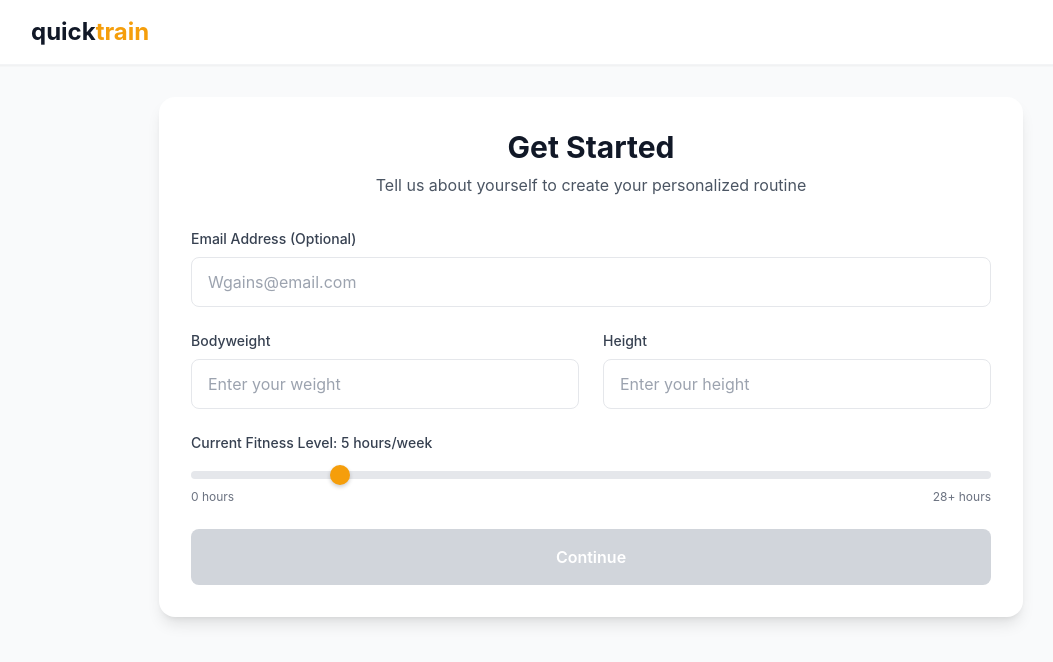
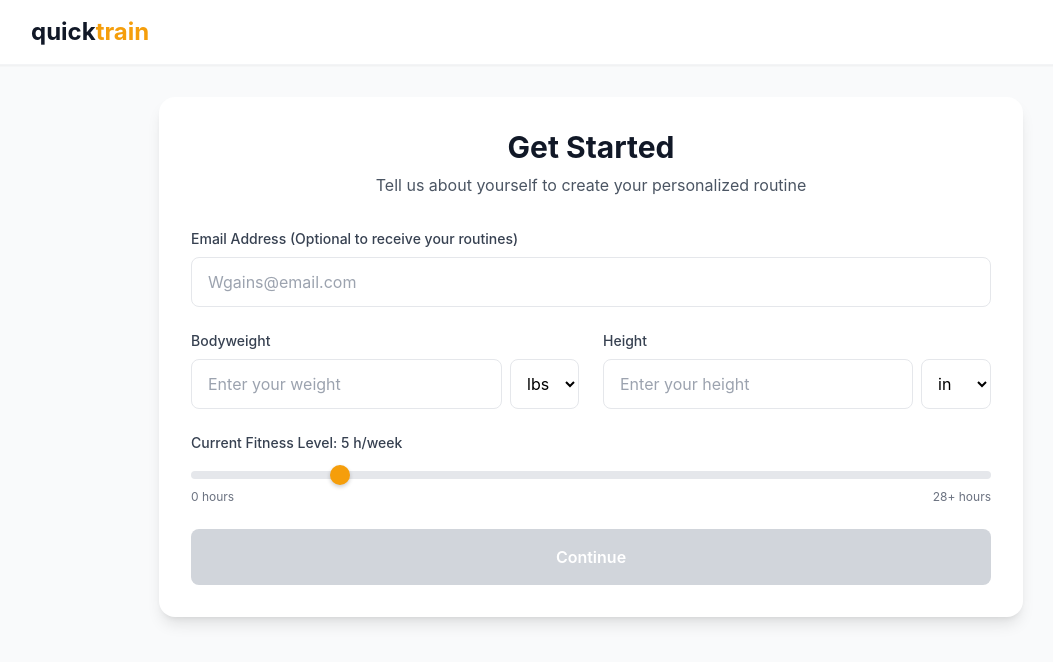
Before and after one commit to yourlocaljosh/quicktrain, a React (Vite) app: page / in a window 1280 px wide. Shown: the top 662 px of the page, without its empty margins (49-1102 px from the left). Built offline with nearby package versions, Linux system fonts and the light colour scheme.

Commit message:
Add unit selection support

```diff
--- a/src/app.jsx
+++ b/src/app.jsx
@@ -6,7 +6,9 @@ const App = () => {
   const [userData, setUserData] = useState({
     email: '',
     bodyweight: '',
+    bodyweightUnit: 'lbs',
     height: '',
+    heightUnit: 'in',
     fitnessLevel: 5
   });
   const [selectedGoal, setSelectedGoal] = useState('');
@@ -28,7 +30,9 @@ const App = () => {
     setUserData({
       email: '',
       bodyweight: '',
+      bodyweight: 'lbs',
       height: '',
+      heightUnit: 'in',
       fitnessLevel: 5
     });
     setSelectedGoal('');
@@ -74,11 +78,10 @@ const App = () => {
                 <h2 className="text-3xl font-bold text-gray-900 mb-2">Get Started</h2>
                 <p className="text-gray-600">Tell us about yourself to create your personalized routine</p>
               </div>
-
               <div className="space-y-6">
                 <div>
                   <label className="block text-sm font-medium text-gray-700 mb-2">
-                    Email Address (Optional)
+                    Email Address (Optional to receive your routines)
                   </label>
                   <input
                     type="email"
@@ -88,37 +91,57 @@ const App = () => {
                     placeholder="Wgains@email.com"
                   />
                 </div>
+
                 <div className="grid grid-cols-1 md:grid-cols-2 gap-6">
                   <div>
                     <label className="block text-sm font-medium text-gray-700 mb-2">
                       Bodyweight
                     </label>
+                    <div className="flex space-x-2">
                       <input
                         type="number"
                         value={userData.bodyweight}
                         onChange={(e) => handleInputChange('bodyweight', e.target.value)}
-                      className="w-full px-4 py-3 border border-gray-200 rounded-lg focus:ring-2 focus:ring-amber-500 focus:border-transparent"
+                        className="flex-grow px-4 py-3 border border-gray-200 rounded-lg focus:ring-2 focus:ring-amber-500 focus:border-transparent"
                         placeholder="Enter your weight"
                       />
+                      <select
+                        value={userData.bodyweightUnit || 'lbs'}
+                        onChange={(e) => handleInputChange('bodyweightUnit', e.target.value)}
+                        className="px-3 py-3 border border-gray-200 rounded-lg focus:ring-2 focus:ring-amber-500 focus:border-transparent bg-white"
+                      >
+                        <option value="lbs">lbs</option>
+                        <option value="kg">kg</option>
+                      </select>
                     </div>
-
+                  </div>
                   <div>
                     <label className="block text-sm font-medium text-gray-700 mb-2">
                       Height
                     </label>
+                    <div className="flex space-x-2">
                       <input
                         type="number"
                         value={userData.height}
                         onChange={(e) => handleInputChange('height', e.target.value)}
-                      className="w-full px-4 py-3 border border-gray-200 rounded-lg focus:ring-2 focus:ring-amber-500 focus:border-transparent"
+                        className="flex-grow px-4 py-3 border border-gray-200 rounded-lg focus:ring-2 focus:ring-amber-500 focus:border-transparent"
                         placeholder="Enter your height"
                       />
+                      <select
+                        value={userData.heightUnit || 'in'}
+                        onChange={(e) => handleInputChange('heightUnit', e.target.value)}
+                        className="px-3 py-3 border border-gray-200 rounded-lg focus:ring-2 focus:ring-amber-500 focus:border-transparent bg-white"
+                      >
+                        <option value="in">in</option>
+                        <option value="cm">cm</option>
+                      </select>
+                    </div>
                   </div>
                 </div>
 
                 <div>
                   <label className="block text-sm font-medium text-gray-700 mb-2">
-                    Current Fitness Level: {userData.fitnessLevel} hours/week
+                    Current Fitness Level: {userData.fitnessLevel} h/week
                   </label>
                   <input
                     type="range"
```
Lines whose indentation alone changed are shown as unchanged.
